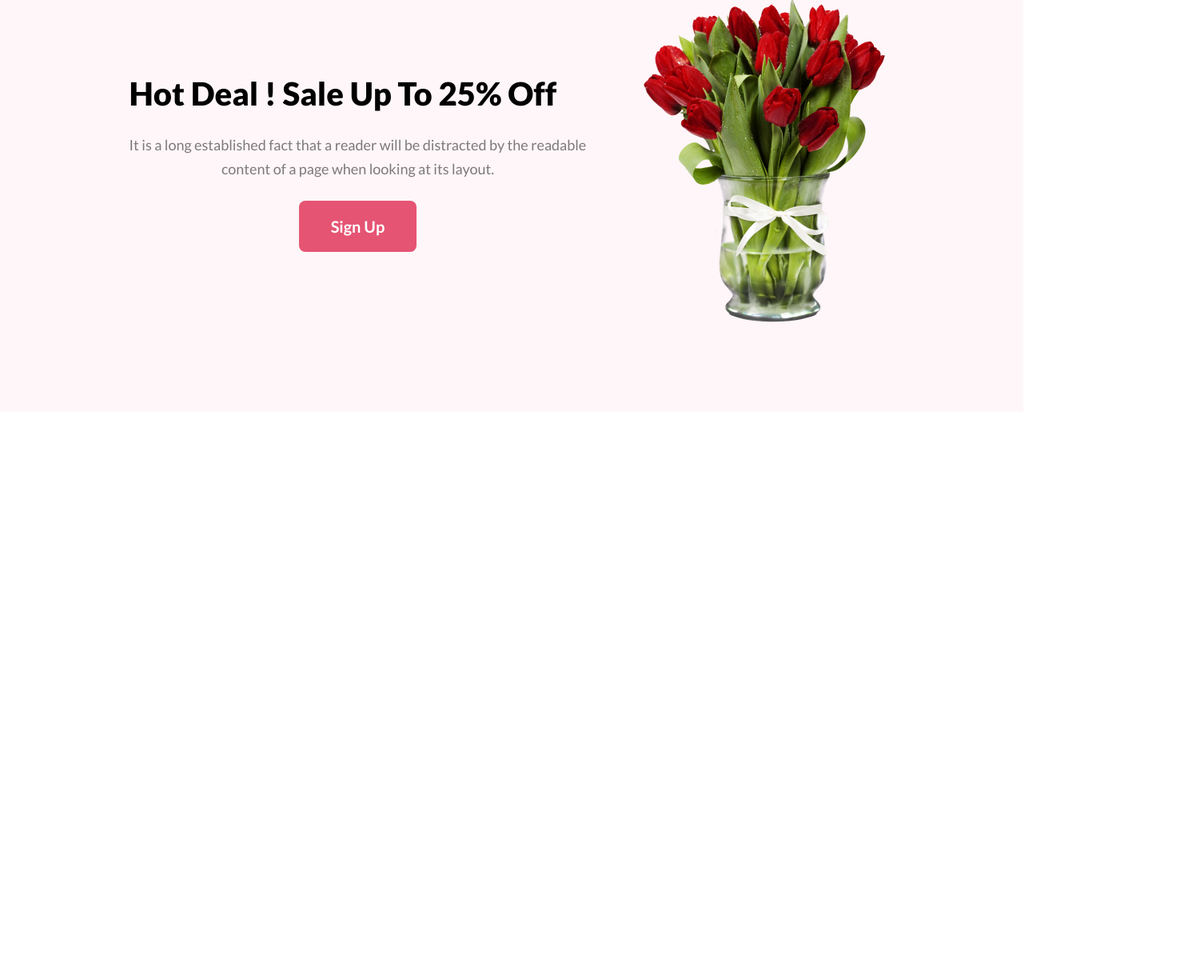
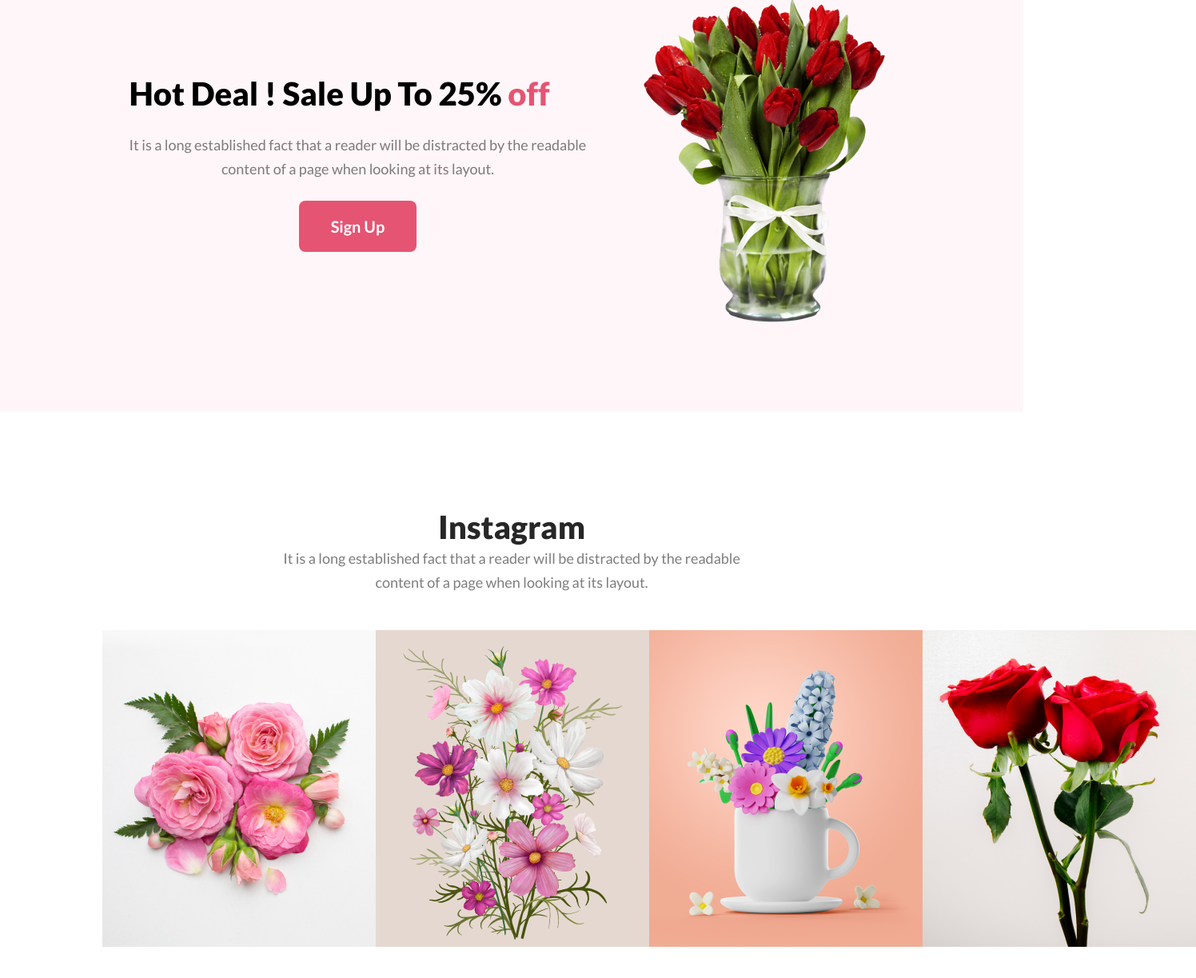
Before and after one commit to RahulKhanSuvo/Flower-Shop, a plain HTML site: page index.html in a window 1280 px wide. Shown: the part 2427-3650 px from the top of the page at 80% size, 1496 px wide, since content can reach past the window. Before the commit the page ends 2942 px from the top, so only its background shows below. Drawn offline with Linux system fonts and the light colour scheme.

Commit message:
added instagram section

```diff
--- a/index.html
+++ b/index.html
@@ -68,7 +68,7 @@
         <section class="discount">
             <div class="discount-container">
                 <div class="discount-title-container">
-                    <h1>Hot Deal ! Sale Up To 25% Off</h1>
+                    <h1>Hot Deal ! Sale Up To 25% <span>off</span></h1>
                     <p>It is a long established fact that a reader will be distracted by the readable <br>content of a
                         page
                         when
@@ -81,6 +81,22 @@
                 </div>
             </div>
         </section>
+        <!-- instagram section -->
+        <section class="instagram">
+            <div class="instagram-title-container">
+                <h1>Instagram</h1>
+                <p>It is a long established fact that a reader will be distracted by the readable <br>content of a page
+                    when
+                    looking at its
+                    layout.</p>
+            </div>
+            <div class="instagram-images">
+                <img src="./Asset/Flower 01.png" alt="">
+                <img src="./Asset/Rectangle 4.png" alt="">
+                <img src="./Asset/Rectangle 5.png" alt="">
+                <img src="./Asset/Rectangle 6.png" alt="">
+            </div>
+        </section>
     </main>
 </body>
 
--- a/style/style.css
+++ b/style/style.css
@@ -239,7 +239,48 @@ body {
     font-family: Lato;
     font-size: 20px;
     font-weight: 700;
-    line-height: 24px;
-    letter-spacing: 0%;
 
 }
+
+span {
+    color: #E55473;
+}
+
+.instagram {
+    width: 80%;
+    margin: 0 auto;
+}
+
+.instagram-title-container {
+    text-align: center;
+    margin-top: 120px;
+
+
+}
+
+.instagram-title-container h1 {
+    color: rgb(39, 39, 39);
+    font-family: Lato;
+    font-size: 40px;
+    font-weight: 800;
+    line-height: 48px;
+    letter-spacing: 0%;
+    text-align: center;
+}
+
+.instagram-title-container p {
+    color: rgba(39, 39, 39, 0.6);
+    font-family: Lato;
+    font-size: 18px;
+    font-weight: 400;
+    line-height: 30px;
+    letter-spacing: 0%;
+    text-align: center;
+    margin-bottom: 45px;
+}
+
+.instagram-images {
+    display: grid;
+    grid-template-columns: repeat(4, 1fr);
+    margin-bottom: 120px;
+}
```
